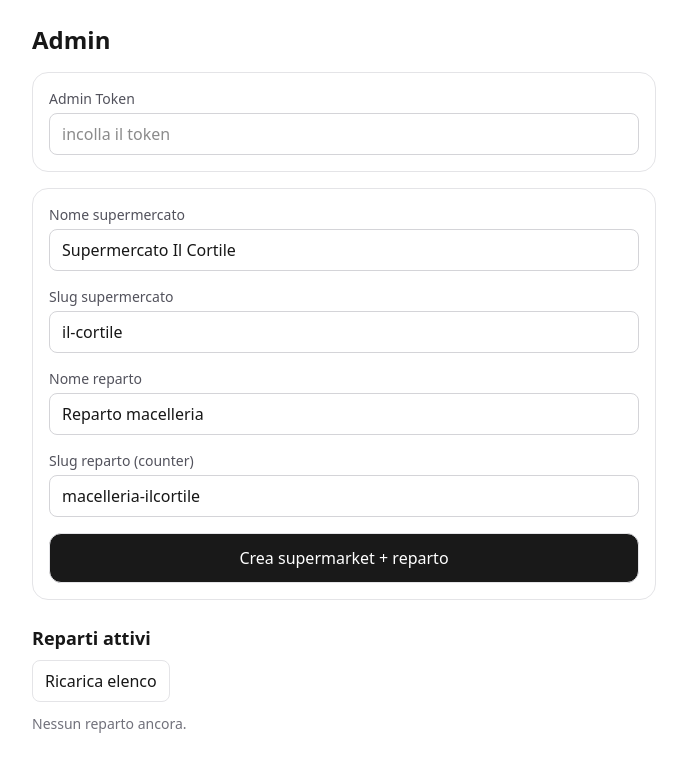
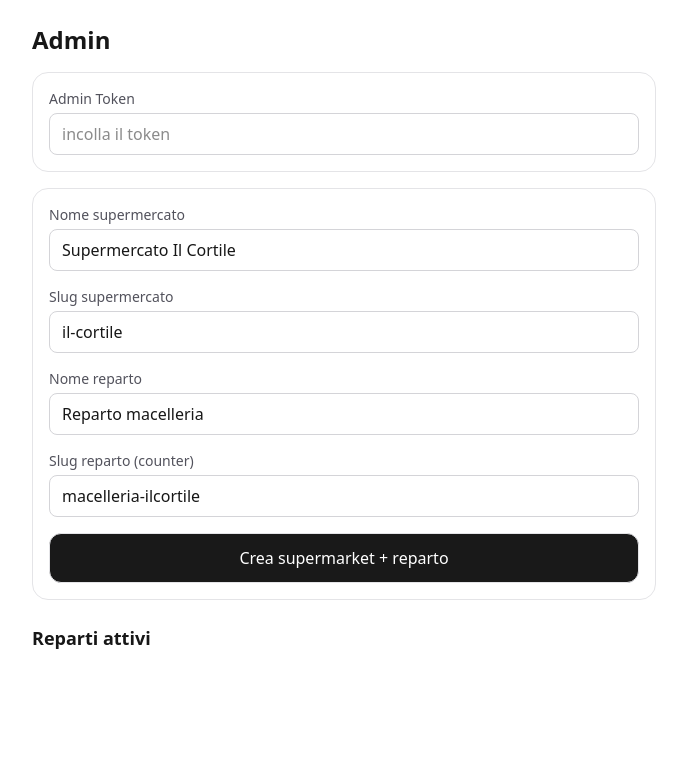
Before and after one commit to fabiofus/queue-app, a Next.js app: page /admin in a window 1280 px wide. Shown: the top 772 px of the page, without its empty margins (296-983 px from the left). Built offline with nearby package versions, Linux system fonts and the light colour scheme.

Commit message:
admin page

```diff
--- a/app/admin/page.tsx
+++ b/app/admin/page.tsx
@@ -134,25 +134,6 @@ export default function AdminPage() {
       </div>
 
       <h2 className="mt-6 text-lg font-semibold">Reparti attivi</h2>
-      <button onClick={loadList} disabled={loadingList} className="mt-2 rounded-lg border border-zinc-200 px-3 py-2">
-        {loadingList ? "..." : "Ricarica elenco"}
-      </button>
-
-      <div className="mt-3 space-y-2">
-        {rows.map(r => (
-          <div key={r.id} className="rounded-xl border border-zinc-200 p-3">
-            <div className="text-sm font-medium">{r.store} — {r.name}</div>
-            <div className="text-xs text-zinc-500">slug: <code>{r.slug}</code> • store: <code>{r.storeSlug}</code></div>
-            <div className="mt-1 text-xs">
-              Cliente: <code>{r.takeUrl}</code>
-            </div>
-            <div className="text-xs">
-              Banconista: <code>{r.clerkUrl}</code>
-            </div>
-          </div>
-        ))}
-        {rows.length === 0 && <div className="text-sm text-zinc-500">Nessun reparto ancora.</div>}
-      </div>
     </div>
   );
 }
```
